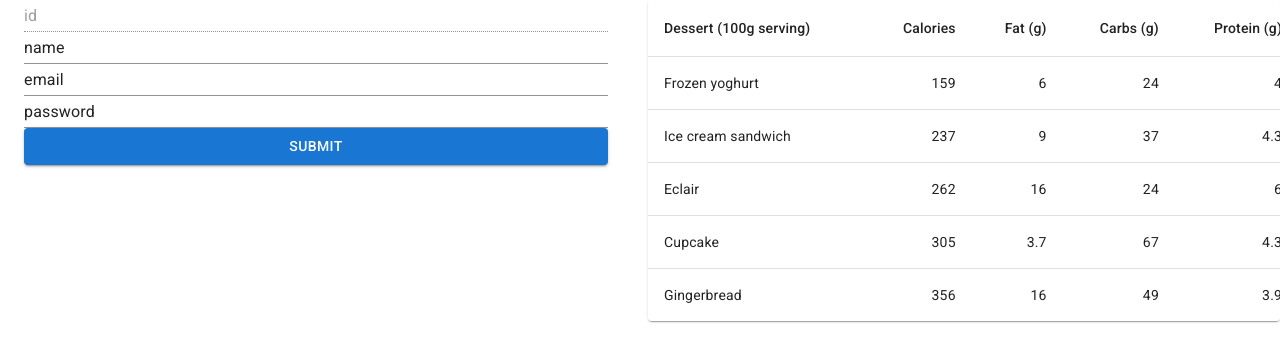
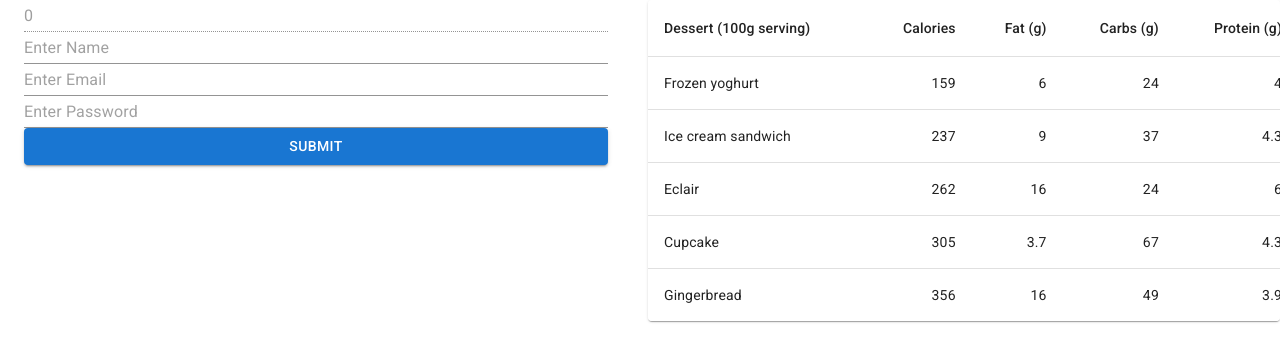
Before and after one commit to ChavinduShirantha/BigZkoop-Intern, a React (Create React App) app: page / in a window 1280 px wide. Shown: the top 362 px of the page. Built offline with nearby package versions, Linux system fonts and the light colour scheme.

Commit message:
Updated Content

```diff
--- a/src/components/UserForm.js
+++ b/src/components/UserForm.js
@@ -1,13 +1,26 @@
 import {Button, Container, Input} from "@mui/material";
+import {useState} from "react";
 
 const UserForm = () => {
+    const [user, setUser] = useState({
+        id: 0,
+        name: '',
+        email: '',
+        password: ''
+    });
+
+    const handleChange = (prop) => (event) => {
+        setUser({...user, [prop]: event.target.value})
+    }
+
     return (
         <>
             <Container>
-                <Input value="id" fullWidth disabled />
-                <Input placeholder="Enter Name" value="name" fullWidth />
-                <Input placeholder="Enter Email" value="email" fullWidth />
-                <Input placeholder="Enter Password" value="password" fullWidth />
+                <Input value={user.id} fullWidth disabled/>
+                <Input onChange={handleChange('name')} placeholder="Enter Name" value={user.name} fullWidth/>
+                <Input onChange={handleChange('email')} placeholder="Enter Email" value={user.email} fullWidth/>
+                <Input onChange={handleChange('password')} placeholder="Enter Password" value={user.password}
+                       fullWidth/>
                 <Button fullWidth variant="contained">Submit</Button>
             </Container>
         </>
```
